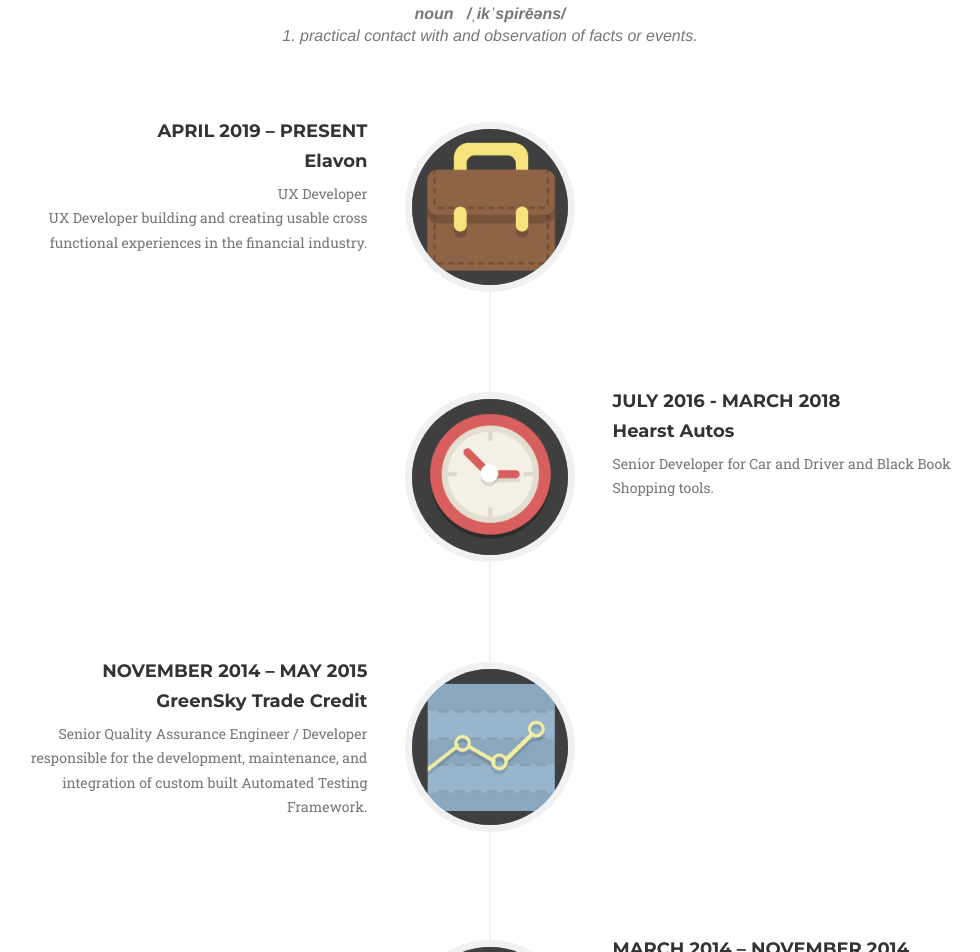
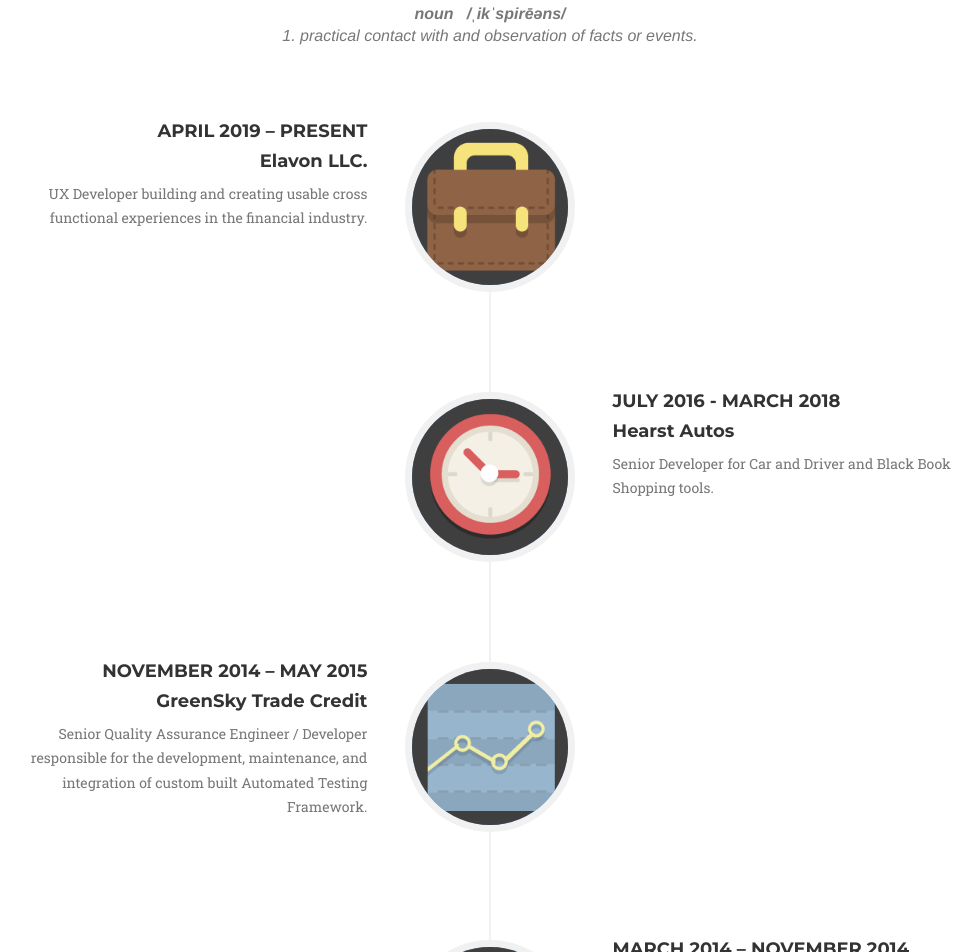
Before and after one commit to cindy-alvarado/cynthia-alvarado, a plain HTML site: page index.html in a window 1280 px wide. Shown: the part 1782-2734 px from the top of the page, without its empty margins (150-1130 px from the left). Drawn offline with Linux system fonts and the light colour scheme; a web font is replaced by a local one.

Commit message:
UI Clean up

```diff
--- a/index.html
+++ b/index.html
@@ -85,10 +85,7 @@
                             <div class="timeline-panel">
                                 <div class="timeline-heading">
                                     <h4>April 2019 – Present</h4>
-                                    <h4 class="subheading">Elavon</h4> </div>
-                                <div class="timeline-body">
-                                    <p class="text-muted">UX Developer</p>
-                                </div>
+                                    <h4 class="subheading">Elavon LLC.</h4> </div>
                                 <div class="timeline-body">
                                     <p class="text-muted">UX Developer building and creating usable cross functional experiences in the financial industry.</p>
                                 </div>
```
